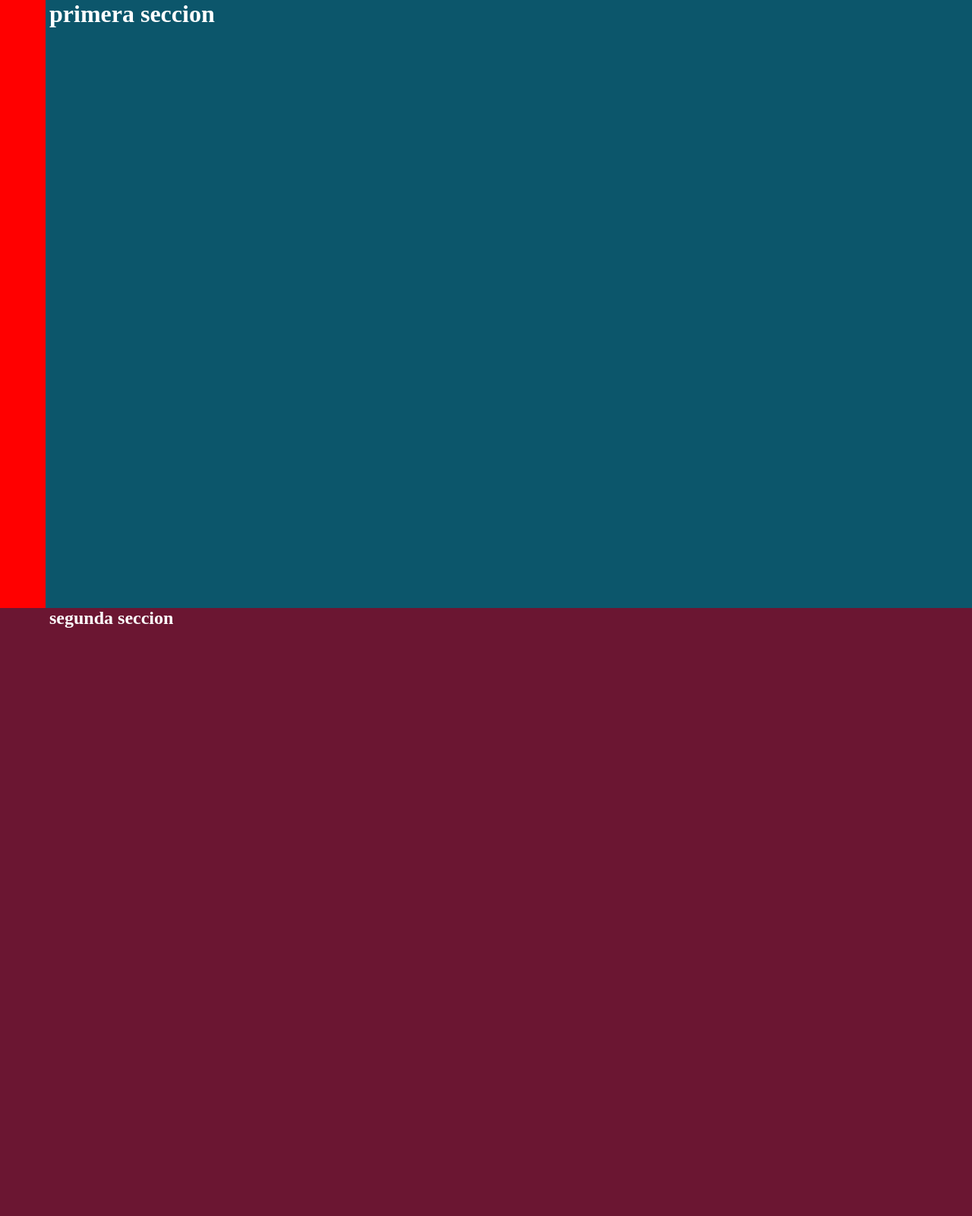
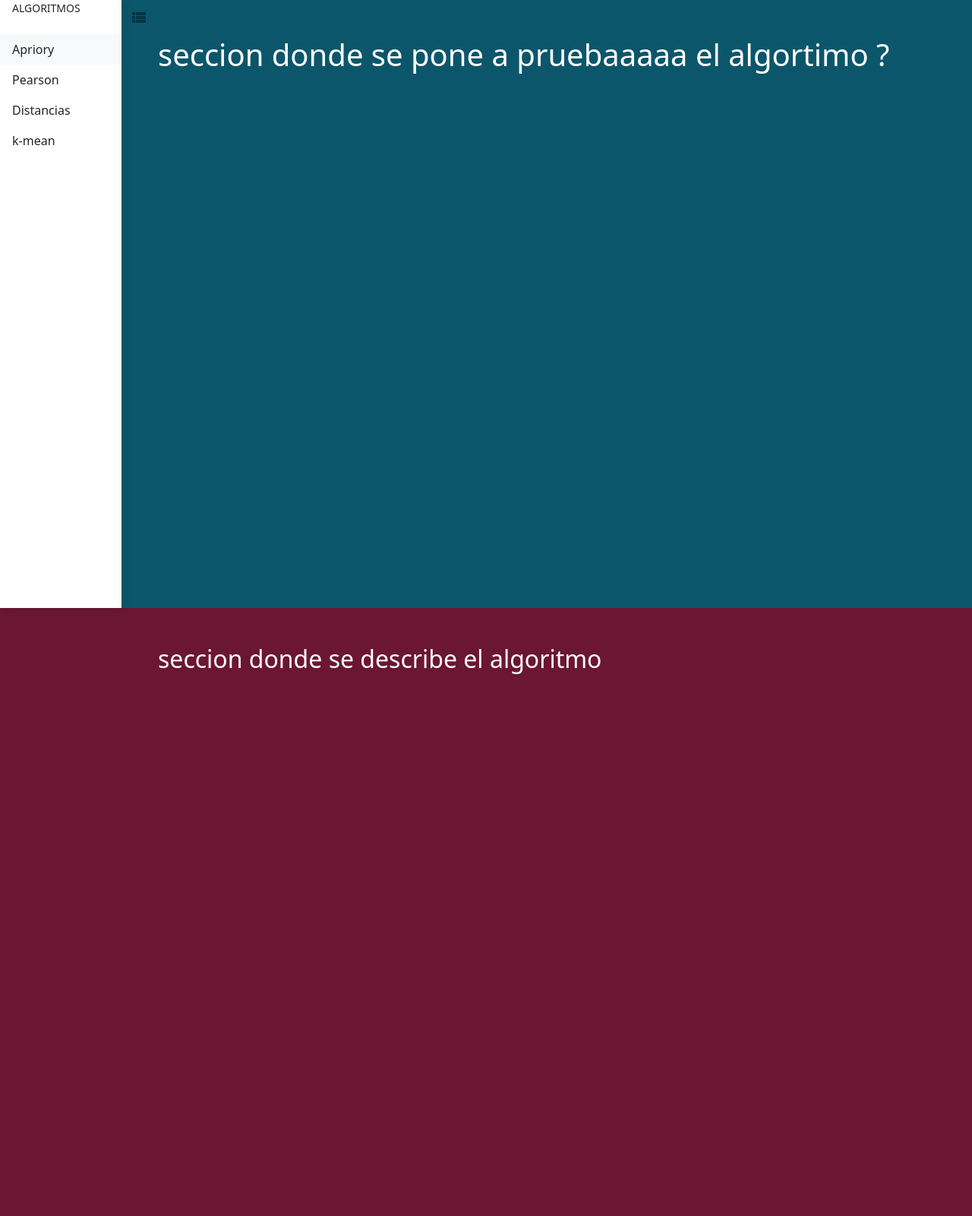
Before and after one commit to jorgeluis098/exploration_de_donnees, a Flask app: page / in a window 1280 px wide. Shown: the whole page at 76% size. Run offline with Flask 2, Linux system fonts and the light colour scheme.

Commit message:
se agrego la la navbar asi como su funcionalidad

```diff
--- a/app.py
+++ b/app.py
@@ -6,5 +6,9 @@ app = Flask(__name__)
 def index():
     return render_template("index.html")
 
+@app.route("/nav")
+def navegation():
+    return render_template("nav.html")
+
 if __name__ == "__main__":
     app.run(debug=True)
--- a/static/styles/css/main.css
+++ b/static/styles/css/main.css
@@ -2,17 +2,6 @@ ul {
   list-style: none;
   margin: 0;
   padding: 0;
-}
-
-#menu-nav {
-  width: 60px;
-  height: 100vh;
-  position: fixed;
-  background-color: red;
-  display: flex;
-  align-items: center;
-  justify-content: space-between;
-  flex-direction: column;
 }
 
 body {
@@ -43,4 +32,71 @@ h1, h2 {
   margin: 0;
 }
 
+.vertical-nav {
+  min-width: 10rem;
+  width: 10rem;
+  height: 100vh;
+  position: fixed;
+  top: 0;
+  left: 0;
+  box-shadow: 3px 3px 10px rgba(0, 0, 0, 0.1);
+  transition: all 0.4s;
+}
+
+.page-content {
+  width: calc(100% - 10rem);
+  margin-left: 10rem;
+  transition: all 0.4s;
+}
+
+/* for toggle behavior */
+#sidebar.active {
+  margin-left: -10rem;
+}
+
+#content.active, #content2.active {
+  width: 100%;
+  margin: 0;
+}
+#content.active #sidebarCollapse, #content2.active #sidebarCollapse {
+  left: 0;
+  top: 0;
+}
+
+@media (max-width: 768px) {
+  #sidebar {
+    margin-left: -10rem;
+  }
+
+  #sidebar.active {
+    margin-left: 0;
+  }
+
+  #content {
+    width: 100%;
+    margin: 0;
+  }
+
+  #content.active {
+    margin-left: 10rem;
+    width: calc(100% - 10rem);
+  }
+}
+#sidebarCollapse {
+  background: transparent;
+  position: fixed;
+  right: calc(100% - 13rem);
+  bottom: calc(100% - 3rem);
+}
+#sidebarCollapse:hover {
+  background: rgba(255, 255, 255, 0.3);
+}
+#sidebarCollapse:focus {
+  box-shadow: none;
+}
+#sidebarCollapse span {
+  color: black;
+  opacity: 0.4;
+}
+
 /*# sourceMappingURL=main.css.map */
--- a/static/styles/scss/_styles.scss
+++ b/static/styles/scss/_styles.scss
@@ -5,33 +5,22 @@ ul {
     margin: 0;
     padding: 0;
   }
-
-  #menu-nav {
-    width: 60px;
-    height: 100vh;
-    position: fixed;
-    background-color: red;
-    display: flex;
-    align-items: center;
-    justify-content: space-between;
-    flex-direction: column;
-  }
-  body{
+body {
     margin: 0;
     overflow-x: hidden;
   }
-.one{
+.one {
     background-color: $blue;
     display: flex;
   }
-.two{
+.two {
     background-color: $wine;
   }
-.full{
+.full {
     height: 100vh;
     width: 100vw;
   }
-.one-section, .two-section{
+.one-section, .two-section {
     padding: 0 0 0 65px;
   }
 h1, h2 {
--- a/static/styles/scss/main.scss
+++ b/static/styles/scss/main.scss
@@ -1,2 +1,3 @@
 @import 'styles';
 @import 'utilities/variables';
+@import 'views/nav';
--- /dev/null
+++ b/static/styles/scss/views/_nav.scss
@@ -0,0 +1,64 @@
+.vertical-nav {
+    min-width: 10rem;
+    width: 10rem;
+    height: 100vh;
+    position: fixed;
+    top: 0;
+    left: 0;
+    box-shadow: 3px 3px 10px rgba(0, 0, 0, 0.1);
+    transition: all 0.4s;
+  }
+
+  .page-content {
+    width: calc(100% - 10rem);
+    margin-left: 10rem;
+    transition: all 0.4s;
+  }
+
+  /* for toggle behavior */
+
+  #sidebar.active {
+    margin-left: -10rem;
+  }
+
+  #content.active, #content2.active {
+    width: 100%;
+    margin: 0;
+    #sidebarCollapse{
+        left: 0;
+        top: 0;
+    }
+  }
+
+  @media (max-width: 768px) {
+    #sidebar {
+      margin-left: -10rem;
+    }
+    #sidebar.active {
+      margin-left: 0;
+    }
+    #content {
+      width: 100%;
+      margin: 0;
+    }
+    #content.active {
+      margin-left: 10rem;
+      width: calc(100% - 10rem);
+    }
+  }
+#sidebarCollapse{
+    background:transparent;
+    position: fixed;
+    right: calc(100% - 13rem);
+    bottom: calc(100% - 3rem);
+    &:hover{
+        background: transparentize($color: $white, $amount: 0.7);
+    }
+    &:focus{
+        box-shadow: none;
+    }
+    span{
+        color: black;
+        opacity: 0.4;
+    }
+}
--- a/templates/index.html
+++ b/templates/index.html
@@ -7,25 +7,72 @@
     <meta name="description" content="descripcion de lo que se muestra en el navegador">
     <!-- <meta name="viewport" content="width=device-width, initial-scale=0.3"> -->
     <!-- <link rel="icon" type="image/svg+xml" href="/images/logo.svg" sizes="any"> -->
+    <link href="https://cdn.jsdelivr.net/npm/bootstrap@5.0.0-beta1/dist/css/bootstrap.min.css" rel="stylesheet" integrity="sha384-giJF6kkoqNQ00vy+HMDP7azOuL0xtbfIcaT9wjKHr8RbDVddVHyTfAAsrekwKmP1" crossorigin="anonymous">
+    <script src="https://cdn.jsdelivr.net/npm/bootstrap@5.0.0-beta1/dist/js/bootstrap.bundle.min.js" integrity="sha384-ygbV9kiqUc6oa4msXn9868pTtWMgiQaeYH7/t7LECLbyPA2x65Kgf80OJFdroafW" crossorigin="anonymous"></script>
     <link href="https://fonts.googleapis.com/icon?family=Material+Icons" rel="stylesheet">
     <link rel="stylesheet" type="text/css" href="/static/styles/css/main.css">
 </head>
 
 <body>
+    <!-- inicio de menu nav -->
+    <div class="vertical-nav bg-white" id="sidebar">
+        <p class="text-gray font-weight-bold text-uppercase px-3 small pb-4 mb-0">Algoritmos</p>
+        <ul class="nav flex-column bg-white mb-0">
+            <li class="nav-item">
+                <a href="#" class="nav-link text-dark font-italic bg-light">
+                    <i class="fa fa-th-large mr-3 text-primary fa-fw"></i>
+                    Apriory
+                </a>
+            </li>
+            <li class="nav-item">
+                <a href="#" class="nav-link text-dark font-italic">
+                    <i class="fa fa-address-card mr-3 text-primary fa-fw"></i>
+                    Pearson
+                </a>
+             </li>
+            <li class="nav-item">
+                <a href="#" class="nav-link text-dark font-italic">
+                    <i class="fa fa-cubes mr-3 text-primary fa-fw"></i>
+                    Distancias
+                </a>
+            </li>
+             <li class="nav-item">
+                <a href="#" class="nav-link text-dark font-italic">
+                    <i class="fa fa-picture-o mr-3 text-primary fa-fw"></i>
+                    k-mean
+                </a>
+            </li>
+        </ul>
+    </div>
+    <!-- fin de menu nav -->
+    <!-- inicio de contenido -->
     <div class="one full">
-        <!-- inicio de menu nav -->
-        <div id='menu-nav'>
-        </div>
-        <!-- fin de menu nav -->
-        <div class="one-section">
-            <h1>primera seccion</h1>
+        <div class="one-section page-content p-5" id="content">
+            <button onclick="navswitch()" id="sidebarCollapse" type="button" class="btn">
+                <span class="material-icons">
+                    view_list
+                </span>
+            </button>
+            <h1>seccion donde se pone a pruebaaaaa el algortimo  ?</h1>
         </div>
     </div>
     <div class="two full">
-        <div class="two-section">
-            <h2>segunda seccion</h2>
+        <div class="two-section page-content p-5" id="content2">
+            <h2>seccion donde se describe el algoritmo</h2>
         </div>
     </div>
+    <!-- fin de contenido -->
+    <!-- script para activar navbar -->
+    <script >
+        function navswitch(){
+            var element = document.getElementById("sidebar");
+            var element2 = document.getElementById("content");
+            var element3 = document.getElementById("content2");
+            element.classList.toggle("active");
+            element2.classList.toggle("active");
+            element3.classList.toggle("active");
+        }
+    </script>
 </body>
 
 </html>
```
Also changed, not shown: templates/nav.html (added).
